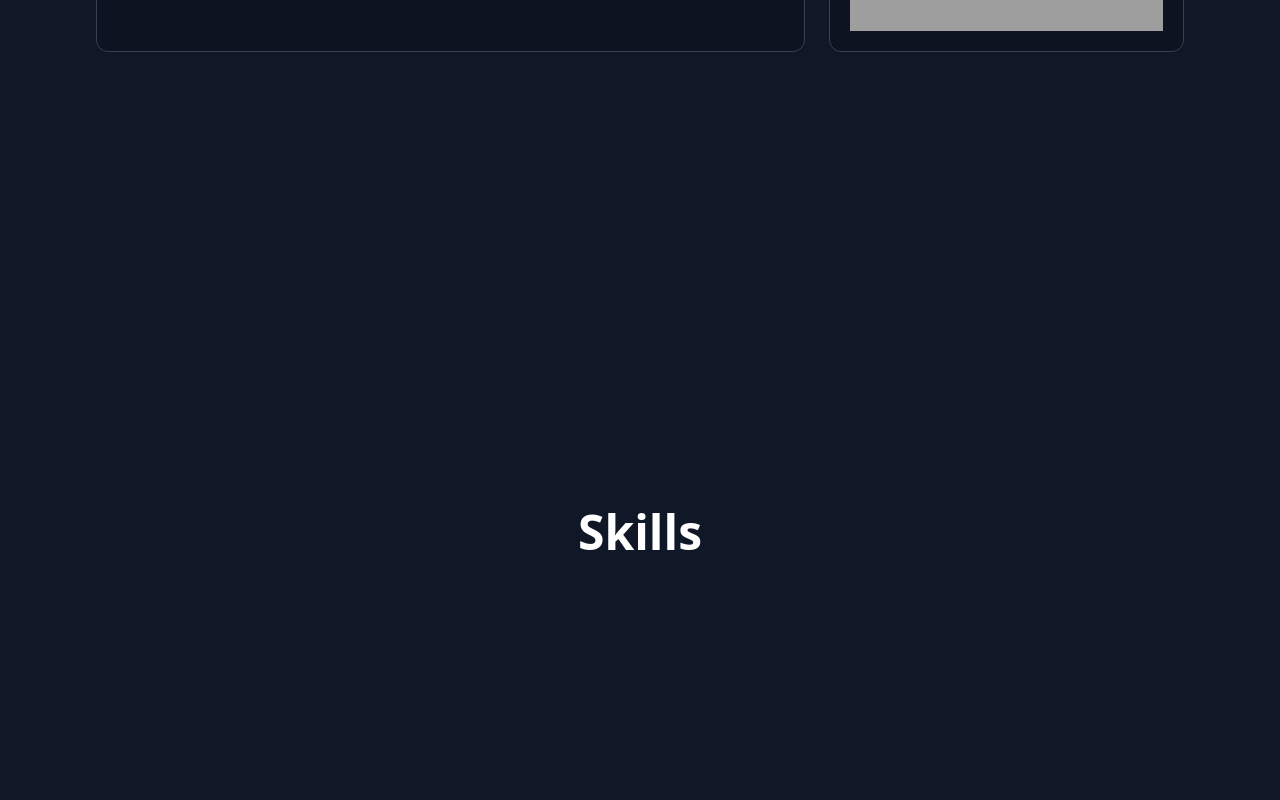
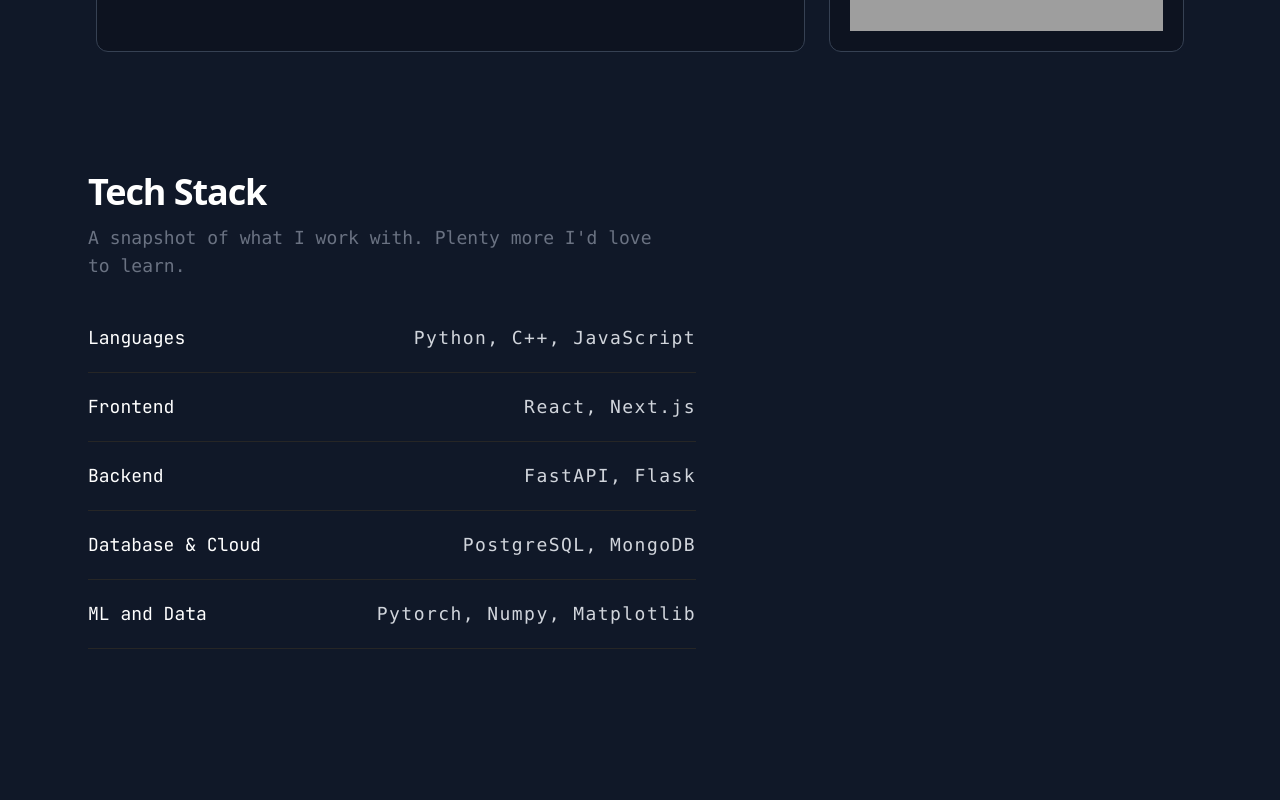
Before and after one commit to anand1946s/portfolio, a Next.js app in the folder frontend/: page / in a window 1280 px wide. Shown: the part 1600-2400 px from the top of the page. Built offline with nearby package versions, Linux system fonts and the light colour scheme; grey boxes are pictures that could not be loaded.

Commit message:
added tech stacks

```diff
--- a/frontend/app/globals.css
+++ b/frontend/app/globals.css
@@ -2,6 +2,10 @@
 
 html, body {
 	height: 100%;
+}
+
+.font-jetbrains {
+  font-family: var(--font-jetbrains);
 }
 
 body {
--- a/frontend/app/layout.tsx
+++ b/frontend/app/layout.tsx
@@ -1,6 +1,6 @@
 import type { Metadata } from "next";
 import "./globals.css";
-import { Geist, Geist_Mono } from "next/font/google";
+import { Geist, Geist_Mono, JetBrains_Mono } from "next/font/google";
 
 
 const geistSans = Geist({
@@ -10,6 +10,11 @@
 
 const geistMono = Geist_Mono({
   variable: "--font-geist-mono",
+  subsets: ["latin"],
+});
+
+const jetbrainsMono = JetBrains_Mono({
+  variable: "--font-jetbrains",
   subsets: ["latin"],
 });
 
@@ -26,7 +31,7 @@
   return (
     <html
       lang="en"
-      className={`${geistSans.variable} ${geistMono.variable} h-full antialiased`}
+      className={`${geistSans.variable} ${geistMono.variable} ${jetbrainsMono.variable} h-full antialiased`}
     >
       <body className="min-h-full flex flex-col">{children}</body>
     </html>
--- a/frontend/components/layout/navbar.tsx
+++ b/frontend/components/layout/navbar.tsx
@@ -10,8 +10,8 @@
     <nav className=" fixed top-0 left-10 w-full z-50 px-20 py-10">
       <div className="flex items-center justify-between">
 
-        {/* Logo */}
-        <div className="text-5xl font-bold -ml-20">
+
+        <div className="text-3xl font-bold -ml-20">
           A
         </div>
 
--- a/frontend/components/sections/skills.tsx
+++ b/frontend/components/sections/skills.tsx
@@ -1,12 +1,77 @@
+import { Geist, Geist_Mono, JetBrains_Mono } from "next/font/google";
+
+const jetbrainsMono = JetBrains_Mono({
+  variable: "--font-jetbrains",
+  subsets: ["latin"],
+});
 export default function Skills() {
+
+
+  const stacks = [
+    { title: "Languages", items: ["Python", "C++", "JavaScript"] },
+    { title: "Frontend", items: ["React", "Next.js"] },
+    { title: "Backend", items: ["FastAPI", "Flask"] },
+    { title: "Database & Cloud", items: ["PostgreSQL", "MongoDB"] },
+    { title: "ML and Data", items: ["Pytorch", "Numpy", " Matplotlib"] },
+  ];
+
   return (
-    <section
-      id="skills"
-      className="min-h-screen flex items-center justify-center"
-    >
-      <h2 className="text-5xl font-bold">
-        Skills
-      </h2>
+    <section id="tech-stacks" className="py-10  px-14">
+      <div className="max-w-2xl mx-0 px-8 text-white">
+        <h2 className="text-4xl font-extrabold tracking-[-0.03em] mb-3">Tech Stack</h2>
+
+        <p className="text-gray-500 font-mono text-lg max-w-xl mb-6">
+          A snapshot of what I work with. Plenty more I'd love
+          <br />
+          to learn.
+        </p>
+
+        <div>
+          {stacks.map((stack) => (
+            <div
+              key={stack.title}
+              className="
+                group
+                flex
+                items-center
+                justify-between
+                py-5
+                border-b
+                border-neutral-800
+                transition-all
+                duration-200
+                hover:border-amber-500/70
+              "
+            >
+              <h3
+                  className="
+                    font-jetbrains
+                    text-lg
+                    font-normal
+                    text-white
+                    transition-colors
+                    duration-300
+                    group-hover:text-amber-400
+                  "
+                >
+                {stack.title}
+              </h3>
+
+              <div
+                className="
+                  font-mono
+                  tracking-[0.08em]
+                  text-lg
+                  text-gray-300
+                  text-right
+                "
+              >
+                {stack.items.join(", ")}
+              </div>
+            </div>
+          ))}
+        </div>
+      </div>
     </section>
   );
 }
--- /dev/null
+++ b/package.json
@@ -0,0 +1,5 @@
+{
+  "dependencies": {
+    "react-github-calendar": "^5.0.6"
+  }
+}
```
